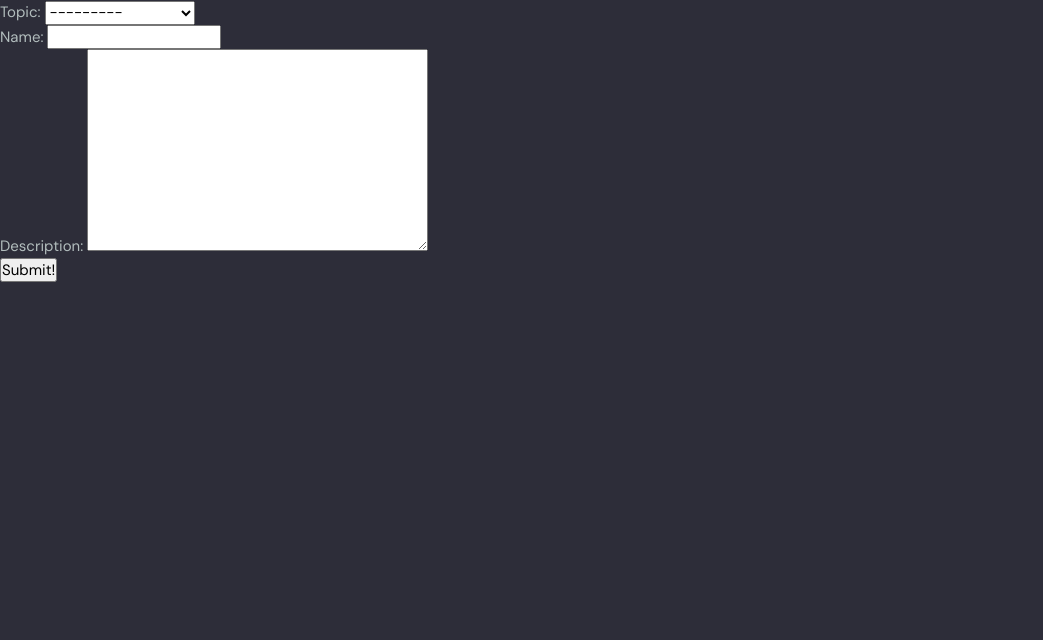
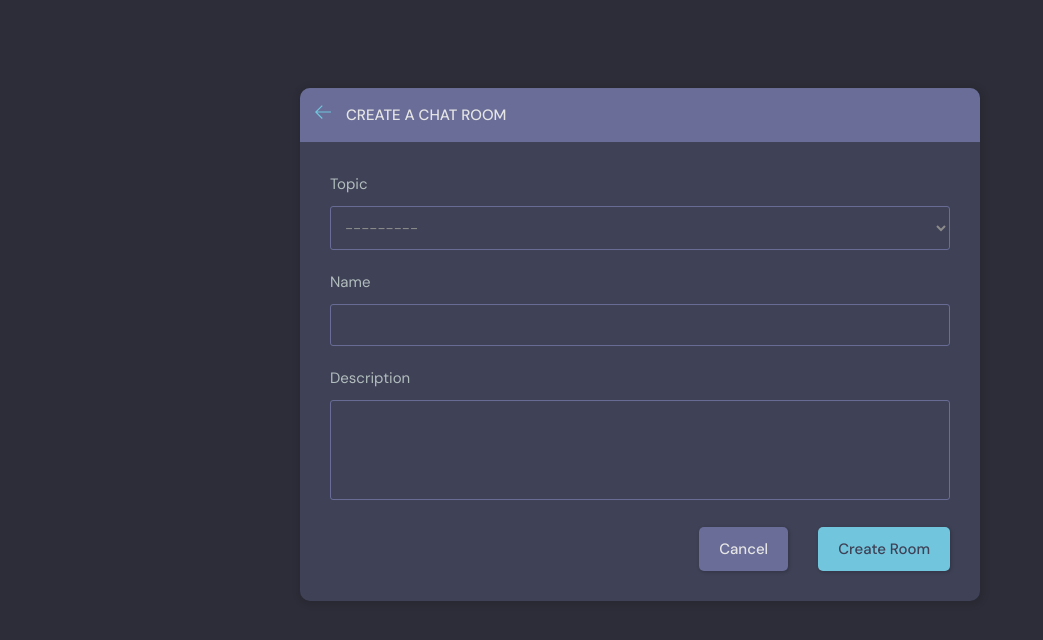
Before and after one commit to IDaneva/Server_Chat_Room, a Django app: page /create-room/ in a window 1280 px wide. Shown: the part 76-716 px from the top of the page, without its empty margins (0-1043 px from the left). Run offline with Django 4.2, Linux system fonts and the light colour scheme; a user stored in the database is signed in; data comes from the database, SQL or seed files in the repository; both versions use the stored data as it was after the commit.

Commit message:
made changes to the template

```diff
--- a/studybud/base/templates/base/home.html
+++ b/studybud/base/templates/base/home.html
@@ -35,7 +35,7 @@
               <h2>Study Room</h2>
               <p>{{room_count}} Rooms available</p>
             </div>
-            <a class="btn btn--main" href="create-room.html">
+            <a class="btn btn--main" href="{% url 'create-room' %}">
               <svg version="1.1" xmlns="http://www.w3.org/2000/svg" width="32" height="32" viewBox="0 0 32 32">
                 <title>add</title>
                 <path
--- a/studybud/base/templates/base/room_form.html
+++ b/studybud/base/templates/base/room_form.html
@@ -1,14 +1,43 @@
-{% extends "main.html" %}
+{% extends "main.html"%}
+
 
 {% block content %}
 
-<div>
-    <form action="" method="POST">
-        {% csrf_token %}
-        {{form.as_p}}
-        <input type="submit", value="Submit!">
-    </form>
+  <main class="create-room layout">
+    <div class="container">
+      <div class="layout__box">
+        <div class="layout__boxHeader">
+          <div class="layout__boxTitle">
+            <a href="{% url 'home' %}">
+              <svg version="1.1" xmlns="http://www.w3.org/2000/svg" width="32" height="32" viewBox="0 0 32 32">
+                <title>arrow-left</title>
+                <path
+                  d="M13.723 2.286l-13.723 13.714 13.719 13.714 1.616-1.611-10.96-10.96h27.625v-2.286h-27.625l10.965-10.965-1.616-1.607z">
+                </path>
+              </svg>
+            </a>
+            <h3>Create a Chat Room</h3>
+          </div>
+        </div>
+        <div class="layout__body">
+          <form class="form" action="" method="POST">
+            {% csrf_token %}
+            {% for field in form %}
+            <div class="form__group">
+              <label for="room_name">{{field.label}}</label>
+              {{field}}
+            </div>
 
-</div>
+            {% endfor %}
+
+            <div class="form__action">
+              <a class="btn btn--dark" href="index.html">Cancel</a>
+              <button class="btn btn--main" type="submit">Create Room</button>
+            </div>
+          </form>
+        </div>
+      </div>
+    </div>
+  </main>
 
 {% endblock content %}
```
Also changed, not shown: studybud/base/templates/base/room.html (+9 -19 lines), studybud/base/templates/base/room_form_old.html (added, +14 -0 lines), studybud/db.sqlite3.
